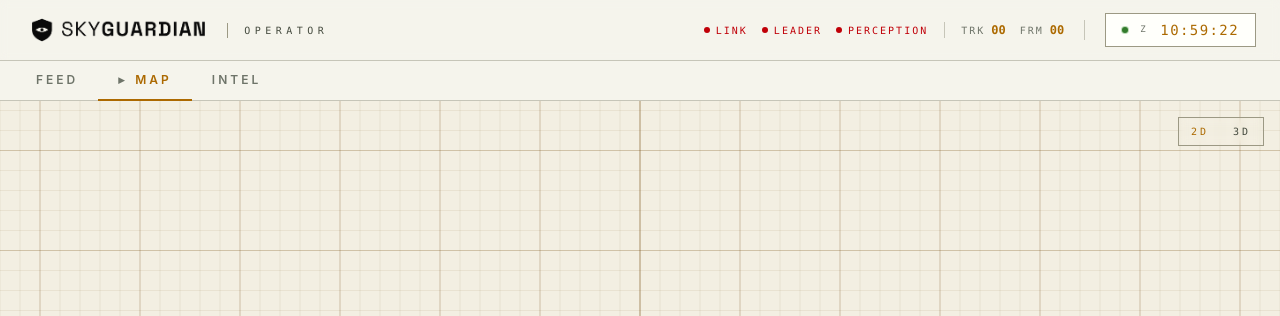
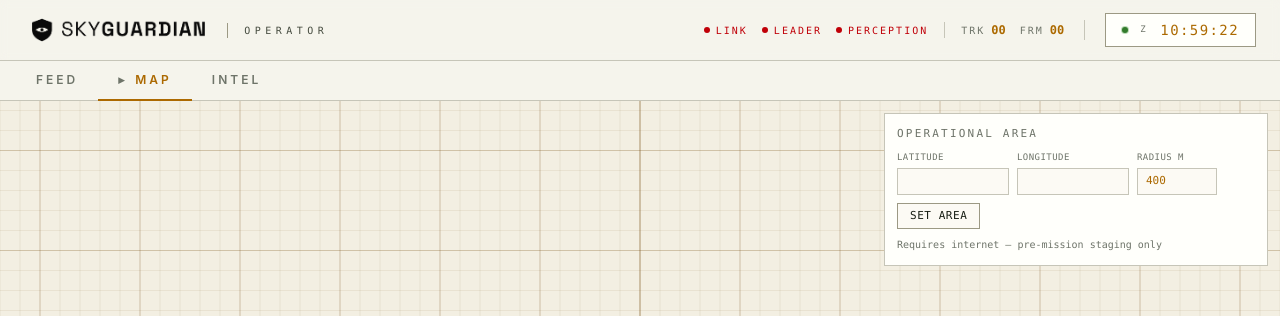
Before and after one commit to NewCoder3294/SkyGuardian, a Next.js app in the folder frontend/: page /operator in a window 1280 px wide. Both pictures are taken after a click on the button "MAP". Shown: the top 316 px of the page. Built offline with nearby package versions, Linux system fonts and the light colour scheme; no server answers.

Commit message:
feat(dashboard): operational-area lat/long control on Map tab

```diff
--- a/frontend/package.json
+++ b/frontend/package.json
@@ -25,11 +25,13 @@
     "@types/node": "20.12.12",
     "@types/react": "18.3.3",
     "@types/react-dom": "18.3.0",
+    "@vitejs/plugin-react": "^6.0.2",
     "autoprefixer": "10.4.19",
     "jsdom": "^29.1.1",
     "postcss": "8.4.38",
     "tailwindcss": "3.4.4",
     "typescript": "5.4.5",
+    "vite": "^8.0.14",
     "vitest": "^4.1.7"
   }
 }
--- a/frontend/src/app/operator/page.tsx
+++ b/frontend/src/app/operator/page.tsx
@@ -9,6 +9,7 @@ import { IntelPanel } from "@/components/IntelPanel";
 import { IntelSummaryCard } from "@/components/IntelSummaryCard";
 import { LocalMap2D } from "@/components/LocalMap2D";
 import { LocalMap3D } from "@/components/LocalMap3D";
+import { OperationalArea } from "@/components/OperationalArea";
 import { SourceSelector, type SourceState } from "@/components/SourceSelector";
 import { StatusBar } from "@/components/StatusBar";
 import { ThreatAlert } from "@/components/ThreatAlert";
@@ -273,6 +274,7 @@ export default function Page() {
                 <LocalMap2D
                   entities={effectiveOpEntities}
                   apiBase={apiBase}
+                  buildingsVersion={wsLive.buildingsVersion}
                   statusLine={
                     isPlayback && playbackData
                       ? `${effectiveOpEntities.length} entities · t=${playbackTime.toFixed(1)}s`
@@ -286,6 +288,7 @@ export default function Page() {
                   showLandmarks={false}
                   apiBase={apiBase}
                   buildingsRadiusM={800}
+                  buildingsVersion={wsLive.buildingsVersion}
                   statusLine={
                     isPlayback && playbackData
                       ? `${effectiveOpEntities.length} entities · t=${playbackTime.toFixed(1)}s`
@@ -294,6 +297,9 @@ export default function Page() {
                 />
               )}
               <MapViewToggle value={mapView} onChange={setMapView} />
+              <div className="pointer-events-auto absolute right-3 top-3 z-10 max-w-sm">
+                <OperationalArea apiBase={apiBase} />
+              </div>
               <div className="pointer-events-auto absolute left-3 bottom-3 right-3 md:right-auto md:max-w-md">
                 <IntelSummaryCard apiBase={apiBase} variant="compact" />
               </div>
--- a/frontend/src/components/LocalMap3D.tsx
+++ b/frontend/src/components/LocalMap3D.tsx
@@ -32,6 +32,8 @@ interface Props {
   buildingsRadiusM?: number;
   /** Optional single-line status (entity count, playback time, etc.). */
   statusLine?: string;
+  /** Increments each time the buildings cache is refreshed (from useWorldClient). */
+  buildingsVersion?: number;
 }
 
 export function LocalMap3D({
@@ -42,6 +44,7 @@ export function LocalMap3D({
   apiBase,
   buildingsRadiusM = 0,
   statusLine,
+  buildingsVersion,
 }: Props) {
   // When a buildings layer is configured we frame the camera against the
   // building radius (not the SLAM span) so the campus is visible on first
@@ -61,7 +64,7 @@ export function LocalMap3D({
         <SceneFloor span={cameraSpan} />
         <OriginMarker />
         {apiBase && (
-          <Buildings apiBase={apiBase} clipRadiusM={buildingsRadiusM} />
+          <Buildings apiBase={apiBase} clipRadiusM={buildingsRadiusM} buildingsVersion={buildingsVersion} />
         )}
 
         {entities.map((e) => (
--- /dev/null
+++ b/frontend/src/components/OperationalArea.tsx
@@ -0,0 +1,109 @@
+"use client";
+
+import { useState } from "react";
+
+type Status =
+  | { kind: "idle" }
+  | { kind: "fetching" }
+  | { kind: "success"; count: number }
+  | { kind: "error"; message: string };
+
+interface Props {
+  apiBase: string;
+}
+
+const OPERATOR_KEY = process.env.NEXT_PUBLIC_OPERATOR_KEY || "";
+
+/**
+ * Operator control to re-anchor the map's buildings layer on a new lat/long.
+ * This is a PRE-MISSION staging action: it hits the internet at the moment of
+ * fetch (OSM Overpass) and then the system runs fully offline on the result.
+ */
+export function OperationalArea({ apiBase }: Props) {
+  const [lat, setLat] = useState("");
+  const [lng, setLng] = useState("");
+  const [radius, setRadius] = useState("400");
+  const [status, setStatus] = useState<Status>({ kind: "idle" });
+
+  const submit = async () => {
+    const body = { lat: Number(lat), lng: Number(lng), radius_m: Number(radius) };
+    setStatus({ kind: "fetching" });
+    try {
+      const headers: Record<string, string> = { "Content-Type": "application/json" };
+      if (OPERATOR_KEY) headers["X-Operator-Key"] = OPERATOR_KEY;
+      const res = await fetch(`${apiBase}/map/area`, {
+        method: "POST",
+        headers,
+        body: JSON.stringify(body),
+        cache: "no-store",
+      });
+      if (!res.ok) {
+        const msg = res.status === 503
+          ? "No internet — pre-mission only"
+          : `Failed (HTTP ${res.status})`;
+        setStatus({ kind: "error", message: msg });
+        return;
+      }
+      const data = (await res.json()) as { count: number };
+      setStatus({ kind: "success", count: data.count });
+    } catch {
+      setStatus({ kind: "error", message: "No internet — pre-mission only" });
+    }
+  };
+
+  const fetching = status.kind === "fetching";
+
+  return (
+    <div className="border border-border bg-surface-elevated p-3 font-mono text-[11px] text-text">
+      <div className="mb-2 uppercase tracking-[0.2em] text-text-dim">Operational Area</div>
+      <div className="flex flex-wrap items-end gap-2">
+        <label className="flex flex-col gap-1">
+          <span className="text-[9px] uppercase tracking-wider text-text-dim">Latitude</span>
+          <input
+            aria-label="latitude"
+            value={lat}
+            onChange={(e) => setLat(e.target.value)}
+            inputMode="decimal"
+            className="w-28 border border-border bg-surface px-2 py-1 tabular-nums text-accent outline-none focus:border-border-strong"
+          />
+        </label>
+        <label className="flex flex-col gap-1">
+          <span className="text-[9px] uppercase tracking-wider text-text-dim">Longitude</span>
+          <input
+            aria-label="longitude"
+            value={lng}
+            onChange={(e) => setLng(e.target.value)}
+            inputMode="decimal"
+            className="w-28 border border-border bg-surface px-2 py-1 tabular-nums text-accent outline-none focus:border-border-strong"
+          />
+        </label>
+        <label className="flex flex-col gap-1">
+          <span className="text-[9px] uppercase tracking-wider text-text-dim">Radius m</span>
+          <input
+            aria-label="radius"
+            value={radius}
+            onChange={(e) => setRadius(e.target.value)}
+            inputMode="numeric"
+            className="w-20 border border-border bg-surface px-2 py-1 tabular-nums text-accent outline-none focus:border-border-strong"
+          />
+        </label>
+        <button
+          onClick={submit}
+          disabled={fetching}
+          className="border border-border-strong bg-surface px-3 py-1 uppercase tracking-wider text-text hover:bg-surface/70 disabled:opacity-40"
+        >
+          {fetching ? "Fetching…" : "Set Area"}
+        </button>
+      </div>
+      <div className="mt-2 h-4 text-[10px]">
+        {status.kind === "success" && (
+          <span className="text-ok">✓ {status.count} buildings cached for this area</span>
+        )}
+        {status.kind === "error" && <span className="text-fail">{status.message}</span>}
+        {status.kind === "idle" && (
+          <span className="text-text-dim">Requires internet — pre-mission staging only</span>
+        )}
+      </div>
+    </div>
+  );
+}
--- /dev/null
+++ b/frontend/src/test-setup.ts
@@ -0,0 +1,6 @@
+import { cleanup } from "@testing-library/react";
+import { afterEach } from "vitest";
+
+afterEach(() => {
+  cleanup();
+});
--- a/frontend/tsconfig.json
+++ b/frontend/tsconfig.json
@@ -20,5 +20,5 @@
     }
   },
   "include": ["next-env.d.ts", "**/*.ts", "**/*.tsx", ".next/types/**/*.ts", "../shared/**/*.ts"],
-  "exclude": ["node_modules"]
+  "exclude": ["node_modules", "vitest.config.ts"]
 }
--- a/frontend/vitest.config.ts
+++ b/frontend/vitest.config.ts
@@ -1,9 +1,11 @@
 import { fileURLToPath } from "node:url";
+import react from "@vitejs/plugin-react";
 import { defineConfig } from "vitest/config";
 
 // jsdom so component/hook tests have a DOM; `automatic` JSX so .tsx tests don't
 // need an explicit React import. The existing pure-logic specs run fine here too.
 export default defineConfig({
+  plugins: [react()],
   resolve: {
     alias: {
       "@": fileURLToPath(new URL("./src", import.meta.url)),
@@ -11,6 +13,8 @@ export default defineConfig({
   },
   test: {
     environment: "jsdom",
+    globals: true,
+    setupFiles: ["./src/test-setup.ts"],
     include: ["src/**/*.test.ts", "src/**/*.test.tsx"],
   },
 });
```
Also changed, not shown: 2 other files (tests, documents, lock files or other folders).
